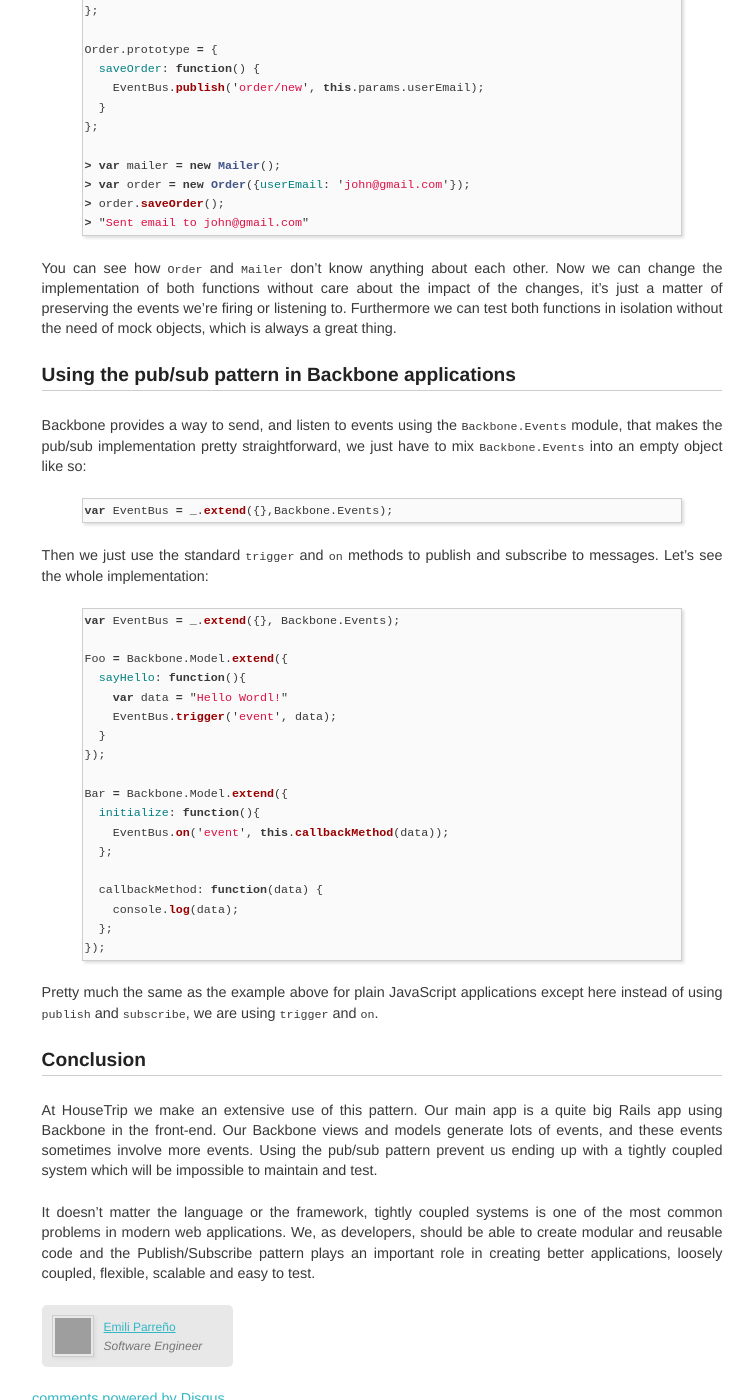
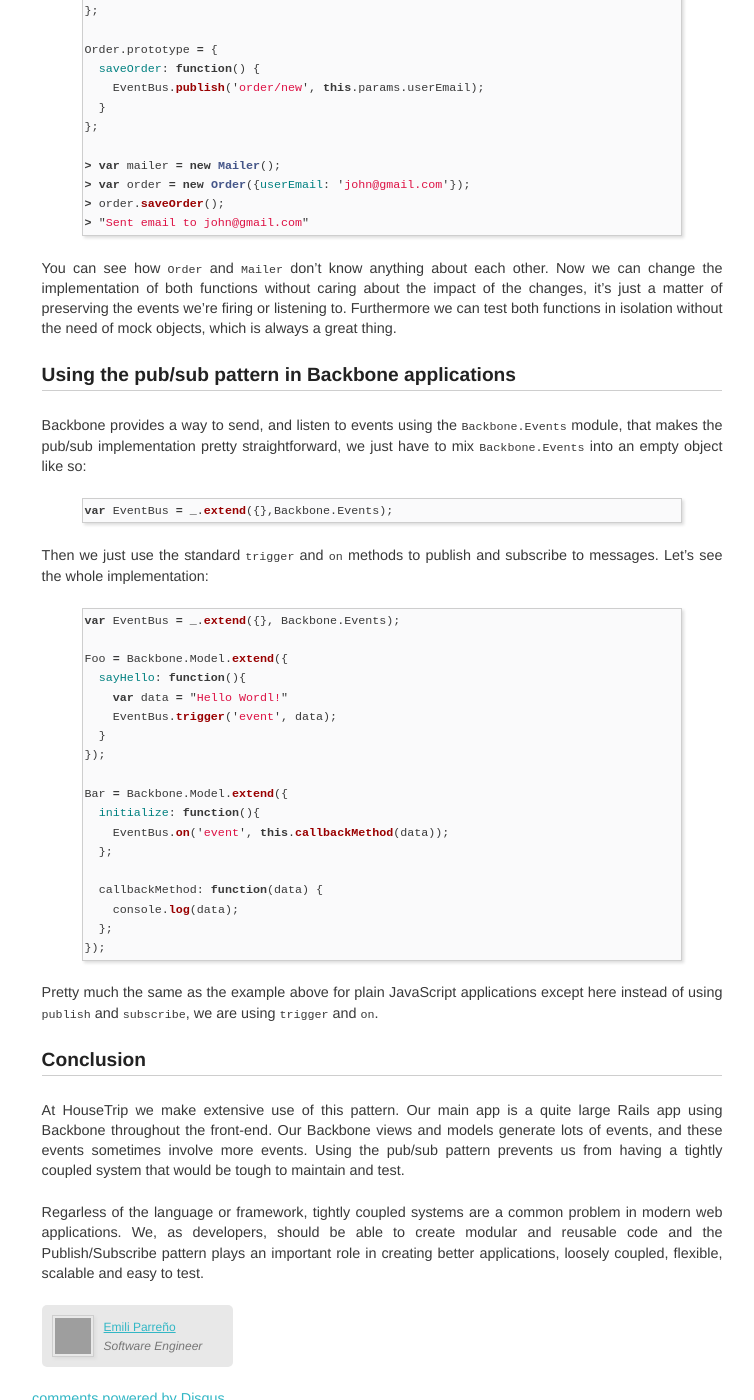
Before and after one commit to HouseTrip/housetrip.github.com, a Jekyll site: the page built from _posts/2014-09-10-decoupling-javascript-apps-using-pub-sub-pattern.md, in a window 1280 px wide and 1400 px high, scrolled down 2829 px. Shown: the whole window, without its empty margins (258-1012 px from the left). Built offline with Jekyll 4.4.1, drawn with Linux system fonts in a browser that asks for light colours; comment, search, counter and statistics services are not loaded; some of the changed text lies outside the part shown; grey boxes are pictures that could not be loaded.

Commit message:
typos and better wording

```diff
--- a/_posts/2014-09-10-decoupling-javascript-apps-using-pub-sub-pattern.md
+++ b/_posts/2014-09-10-decoupling-javascript-apps-using-pub-sub-pattern.md
@@ -19,8 +19,8 @@
 Publish/Subscribe pattern and how to use it in JavaScript applications.
 
 ## The problem
-Let me use one of the most common features in modern web as to introduce the
-problem: sending notification emails.
+Let me use one of the most common features in modern web applications to
+introduce the problem: sending notification emails.
 Let's say we're building an e-commerce site and we'd like to send a
 notification email to the customer when they make a purchase. A simple
 solution, and probably the most common one, could be something like this:
@@ -84,9 +84,9 @@
 and only receive messages that are of interest, without knowledge of what, if
 any, publishers there are._
 
-This pattern uses an event system which sits between the objects wishing to
-receive notifications (subscribers) and the object firing the event (the
-publisher). This event system allows code to define application specific events
+This pattern uses an event system that sits between the objects wishing to
+receive notifications (subscribers) and the objects firing the events (the
+publishers). This event system allows code to define application specific events
 which can pass arguments containing values needed by the subscriber. The goal
 is to avoid dependencies between the subscriber and the publisher.
 
@@ -162,7 +162,7 @@
 {% endhighlight %}
 
 You can see how `Order` and `Mailer` don't know anything about each other. Now
-we can change the implementation of both functions without care about the
+we can change the implementation of both functions without caring about the
 impact of the changes, it's just a matter of preserving the events we're firing
 or listening to. Furthermore we can test both functions in isolation without
 the need of mock objects, which is always a great thing.
@@ -206,14 +206,14 @@
 and `on`.
 
 ## Conclusion
-At HouseTrip we make an extensive use of this pattern. Our main app is a quite
-big Rails app using Backbone in the front-end. Our Backbone views and models
+At HouseTrip we make extensive use of this pattern. Our main app is a quite
+large Rails app using Backbone throughout the front-end. Our Backbone views and models
 generate lots of events, and these events sometimes involve more events. Using
-the pub/sub pattern prevent us ending up with a tightly coupled system which
-will be impossible to maintain and test.
+the pub/sub pattern prevents us from having a tightly coupled system that
+would be tough to maintain and test.
 
-It doesn't matter the language or the framework, tightly coupled systems is one
-of the most common problems in modern web applications. We, as developers,
+Regarless of the language or framework, tightly coupled systems are a common
+problem in modern web applications. We, as developers,
 should be able to create modular and reusable code and the Publish/Subscribe
 pattern plays an important role in creating better applications, loosely coupled,
 flexible, scalable and easy to test.
```
Also changed, not shown: other parts of _posts/2014-09-10-decoupling-javascript-apps-using-pub-sub-pattern.md (+1 -1 lines).
